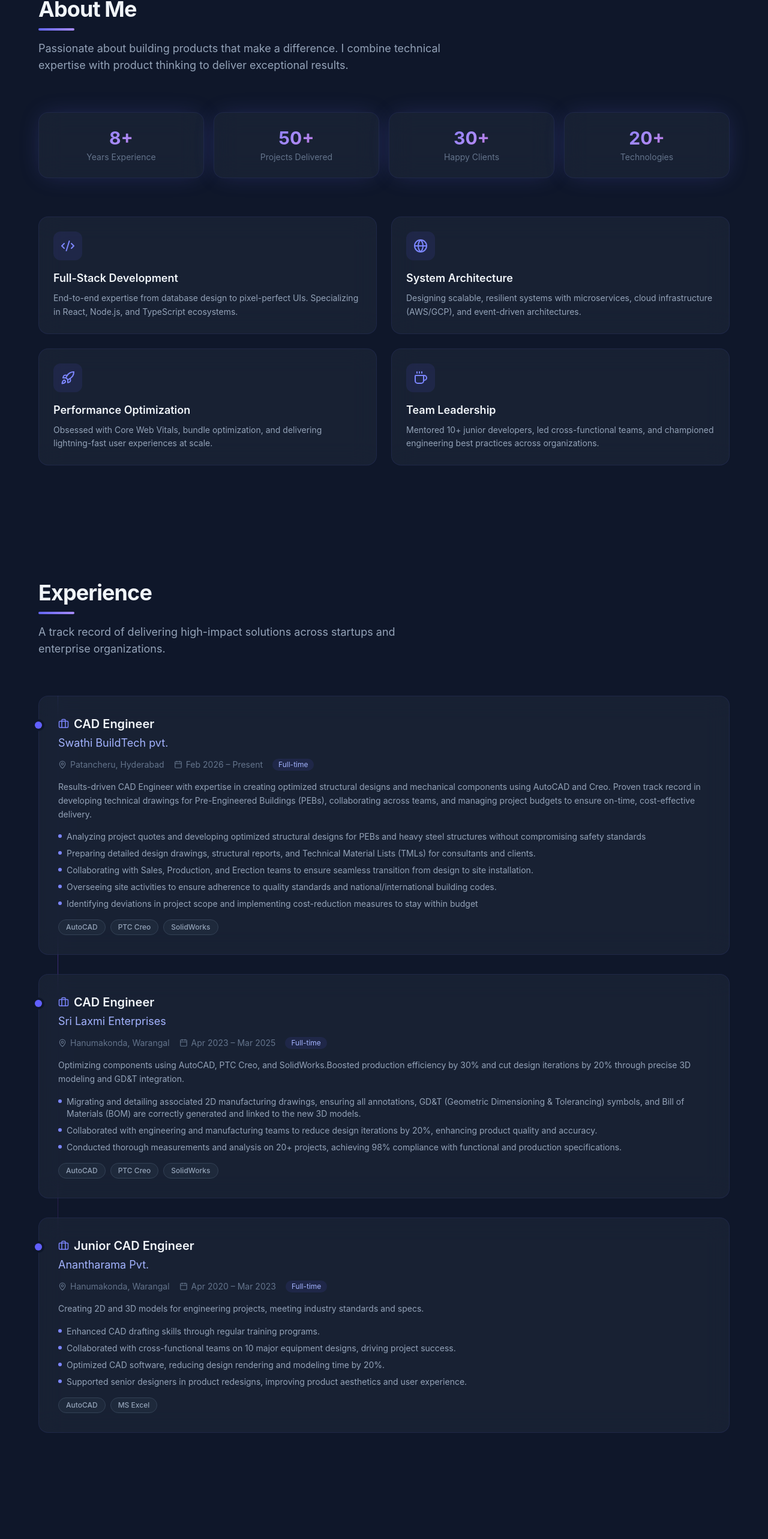
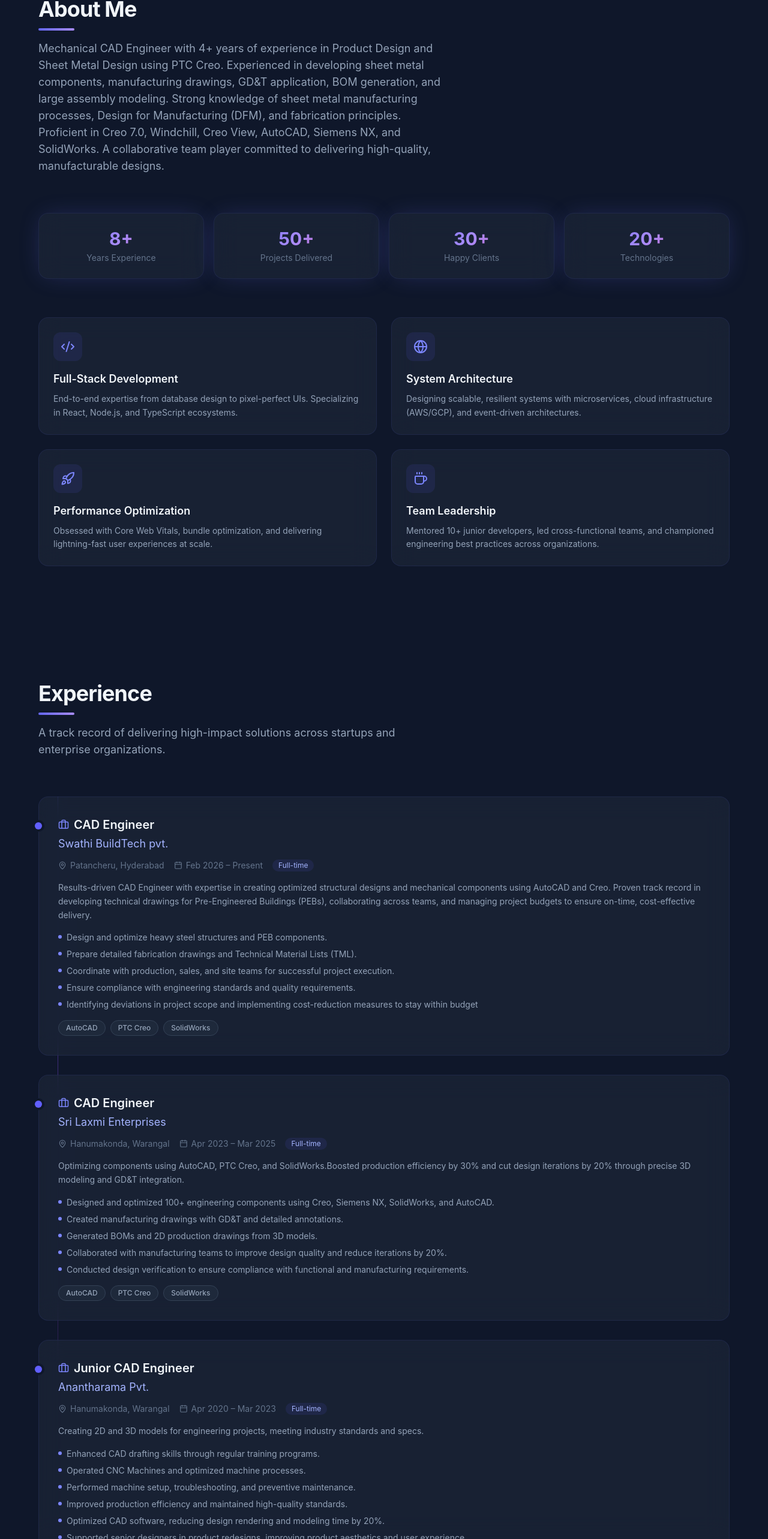
Before and after one commit to srikanth-emmadi/myportfolio, a React (Vite) app: page / in a window 1280 px wide. Shown: the part 901-3467 px from the top of the page at 60% size. Built offline with nearby package versions, Linux system fonts and the light colour scheme.

Commit message:
updated resume details

```diff
--- a/src/components/About.tsx
+++ b/src/components/About.tsx
@@ -51,8 +51,7 @@ export default function About() {
             About Me
           </h2>
           <p className="mt-4 max-w-2xl text-lg text-text-secondary">
-            Passionate about building products that make a difference. I combine
-            technical expertise with product thinking to deliver exceptional results.
+            Mechanical CAD Engineer with 4+ years of experience in Product Design and Sheet Metal Design using PTC Creo. Experienced in developing sheet metal components, manufacturing drawings, GD&T application, BOM generation, and large assembly modeling. Strong knowledge of sheet metal manufacturing processes, Design for Manufacturing (DFM), and fabrication principles. Proficient in Creo 7.0, Windchill, Creo View, AutoCAD, Siemens NX, and SolidWorks. A collaborative team player committed to delivering high-quality, manufacturable designs.
           </p>
         </motion.div>
 
--- a/src/components/Experience.tsx
+++ b/src/components/Experience.tsx
@@ -11,10 +11,10 @@ const experiences = [
     description:
       "Results-driven CAD Engineer with expertise in creating optimized structural designs and mechanical components using AutoCAD and Creo. Proven track record in developing technical drawings for Pre-Engineered Buildings (PEBs), collaborating across teams, and managing project budgets to ensure on-time, cost-effective delivery.",
     achievements: [
-      "Analyzing project quotes and developing optimized structural designs for PEBs and heavy steel structures without compromising safety standards",
-      "Preparing detailed design drawings, structural reports, and Technical Material Lists (TMLs) for consultants and clients.",
-      "Collaborating with Sales, Production, and Erection teams to ensure seamless transition from design to site installation.",
-      "Overseeing site activities to ensure adherence to quality standards and national/international building codes.",
+      "Design and optimize heavy steel structures and PEB components.",
+      "Prepare detailed fabrication drawings and Technical Material Lists (TML).",
+      "Coordinate with production, sales, and site teams for successful project execution.",
+      "Ensure compliance with engineering standards and quality requirements.",
       "Identifying deviations in project scope and implementing cost-reduction measures to stay within budget"
     ],
     tech: ["AutoCAD", "PTC Creo", "SolidWorks"],
@@ -28,9 +28,11 @@ const experiences = [
     description:
       "Optimizing components using AutoCAD, PTC Creo, and SolidWorks.Boosted production efficiency by 30% and cut design iterations by 20% through precise 3D modeling and GD&T integration.",
     achievements: [
-      "Migrating and detailing associated 2D manufacturing drawings, ensuring all annotations, GD&T (Geometric Dimensioning & Tolerancing) symbols, and Bill of Materials (BOM) are correctly generated and linked to the new 3D models.",
-      "Collaborated with engineering and manufacturing teams to reduce design iterations by 20%, enhancing product quality and accuracy.",
-      "Conducted thorough measurements and analysis on 20+ projects, achieving 98% compliance with functional and production specifications.",
+      "Designed and optimized 100+ engineering components using Creo, Siemens NX, SolidWorks, and AutoCAD.",
+      "Created manufacturing drawings with GD&T and detailed annotations.",
+      "Generated BOMs and 2D production drawings from 3D models.",
+      "Collaborated with manufacturing teams to improve design quality and reduce iterations by 20%.",
+      "Conducted design verification to ensure compliance with functional and manufacturing requirements.",
     ],
     tech: ["AutoCAD", "PTC Creo", "SolidWorks"],
   },
@@ -44,7 +46,9 @@ const experiences = [
       "Creating 2D and 3D models for engineering projects, meeting industry standards and specs.",
     achievements: [
       "Enhanced CAD drafting skills through regular training programs.",
-      "Collaborated with cross-functional teams on 10 major equipment designs, driving project success.",
+      "Operated CNC Machines and optimized machine processes.",
+      "Performed machine setup, troubleshooting, and preventive maintenance.",
+      "Improved production efficiency and maintained high-quality standards.",
       "Optimized CAD software, reducing design rendering and modeling time by 20%.",
       "Supported senior designers in product redesigns, improving product aesthetics and user experience.",
     ],
--- a/src/components/Skills.tsx
+++ b/src/components/Skills.tsx
@@ -1,6 +1,47 @@
 import { motion } from "framer-motion";
 
 const skillCategories = [
+  {
+    title: "Sheet Metal",
+    skills: [
+      { name: "Walls ", level: 95 },
+      { name: "Flanges ", level: 90 },
+      { name: "Bends ", level: 90 },
+      { name: "Hems ", level: 85 },
+      { name: "Corner Reliefs", level: 80 },
+      { name: "Flat Patterns", level: 80 },
+      { name: "Sheet Metal Modeling", level: 80 },
+    ],
+  },
+  {
+    title: "Drafting",
+    skills: [
+      { name: "Manufacturing Drawings ", level: 95 },
+      { name: "GD&T ", level: 90 },
+      { name: "BOM Generation  ", level: 90 },
+      { name: "Detailing ", level: 85 },
+    ],
+  },
+  {
+    title: "Design",
+    skills: [
+      { name: "Large Assemblies ", level: 95 },
+      { name: "Design Optimization ", level: 90 },
+      { name: "DFM ", level: 90 },
+      { name: "Engineering Drawings ", level: 85 },
+    ],
+  },
+  {
+    title: "Manufacturing",
+    skills: [
+      { name: "Sheet Metal Fabrication ", level: 95 },
+      { name: "Weldments ", level: 90 },
+      { name: "Light & Heavy Fabrication", level: 90 },
+      { name: "Laser Cutting ", level: 85 },
+      { name: "Bending ", level: 85 },
+      { name: "Welding ", level: 85 },
+    ],
+  },
   {
     title: "CAD",
     skills: [
```
